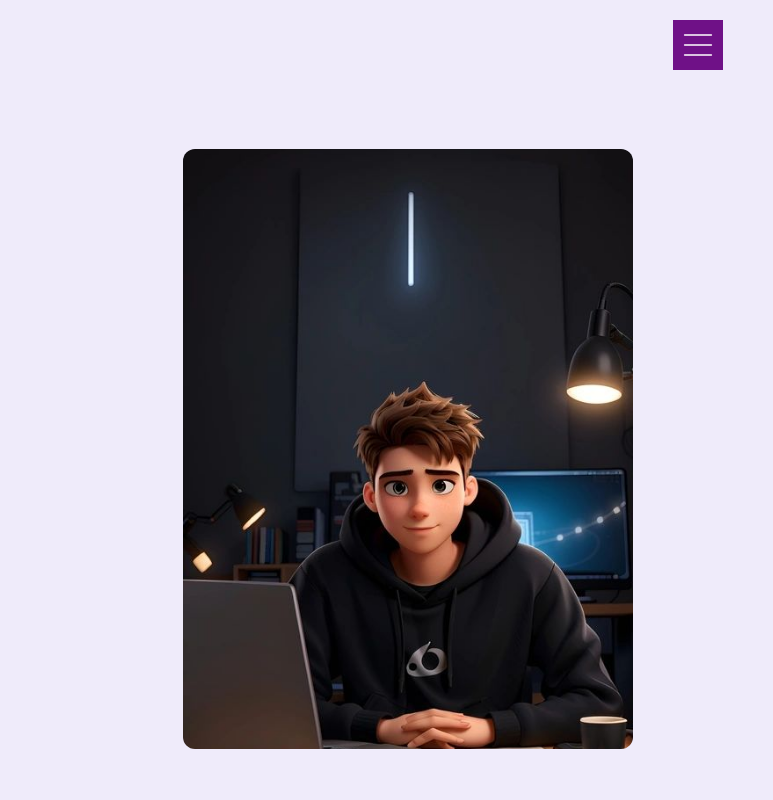
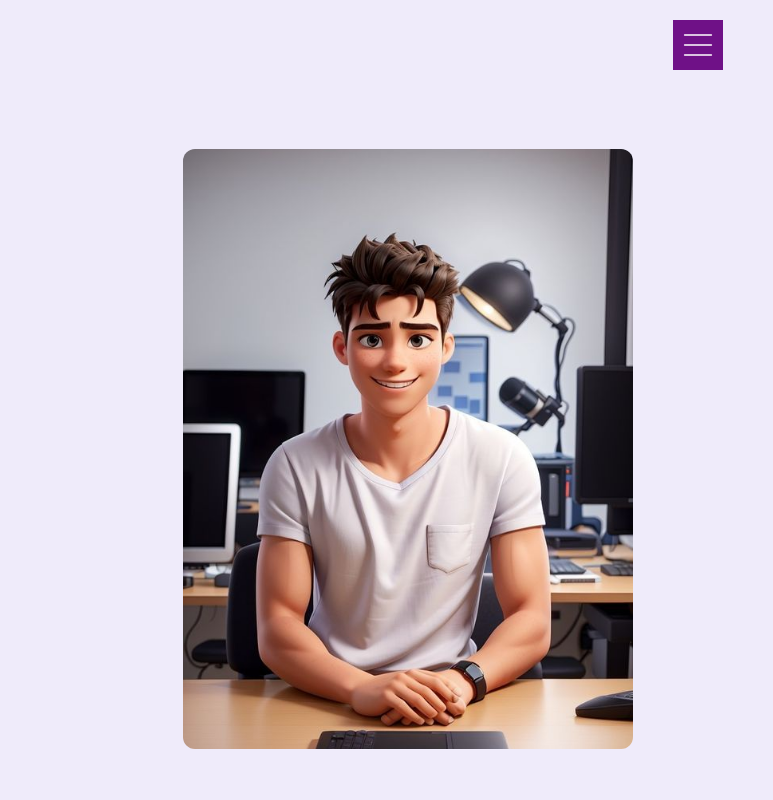
Before and after one commit to SyedMoin-lab/My-Portfolio, a plain HTML site: page index.html in a window 1280 px wide. Shown: the top 800 px of the page, 507-1280 px from the left. Drawn offline with Linux system fonts and the light colour scheme.

Commit message:
Update index.html

```diff
--- a/index.html
+++ b/index.html
@@ -71,7 +71,7 @@
         </div>
       </div>
       <div class="right">
-        <img src="./image/My Pic.jpg" alt="">
+        <img src="./image/My Pic 2.jpg" alt="">
       </div>
     </div>
   </section>
```
